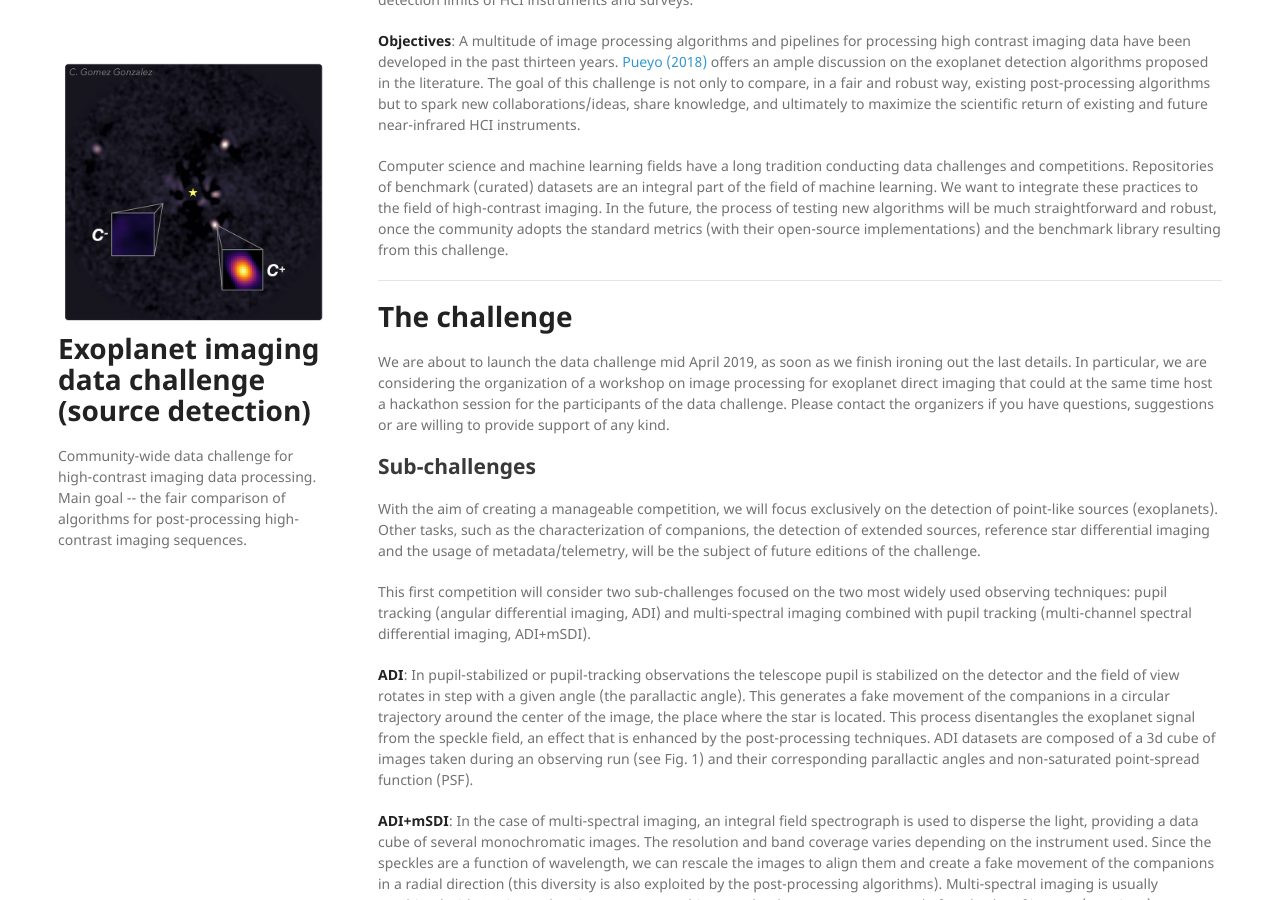
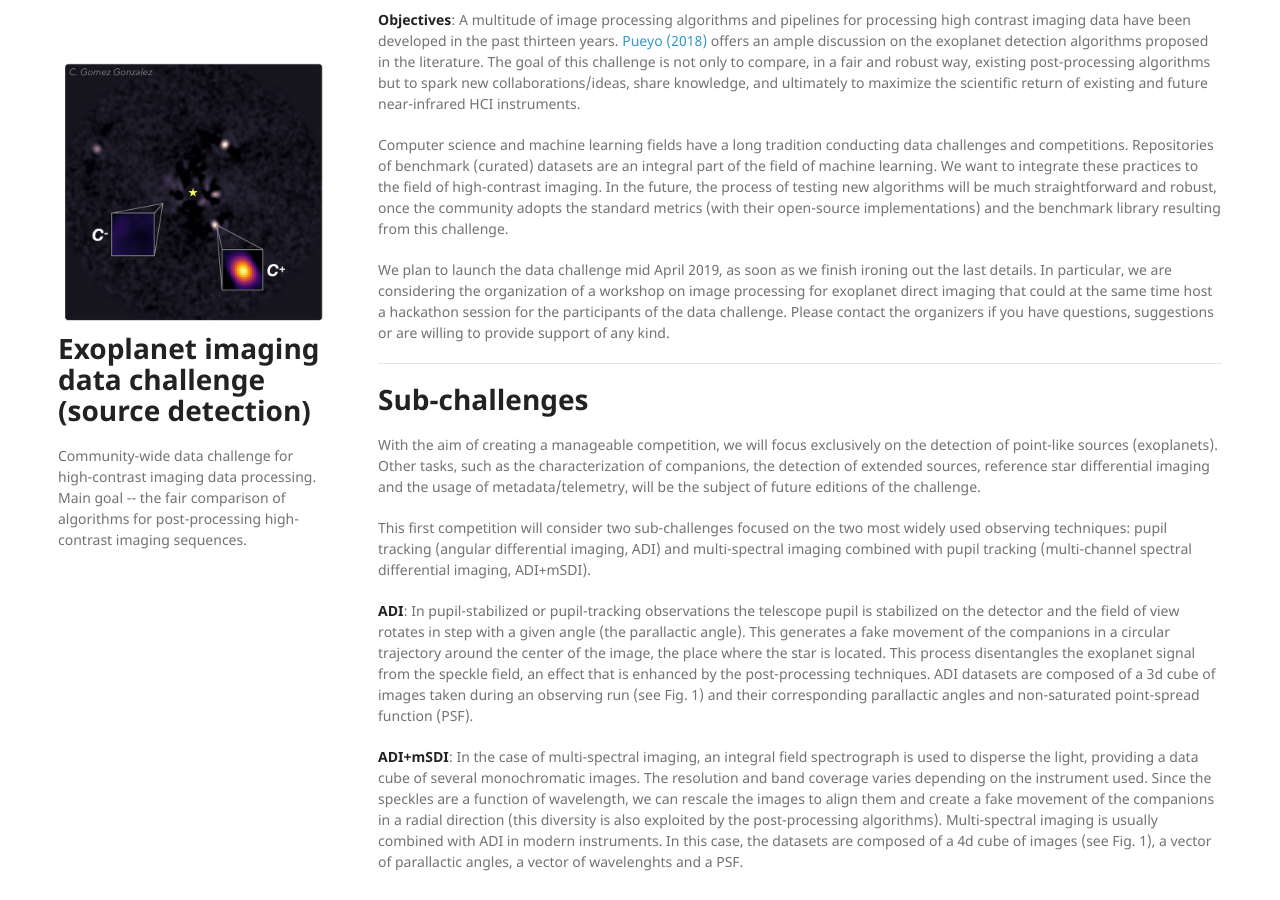
Before and after one commit to carlgogo/exoimaging_challenge, a Jekyll site: the page built from index.md, in a window 1280 px wide and 900 px high, scrolled down 1471 px. Built offline with Jekyll 4.4.1, drawn with Linux system fonts in a browser that asks for light colours; nearby versions of some CDN libraries; our own code applies the rules of GitHub Pages for plain Markdown files; part of the change alters nothing that is shown.

Commit message:
updating index

```diff
--- a/index.md
+++ b/index.md
@@ -11,22 +11,21 @@ In the spirit of openness, anyone can contribute at any stage of the challenge b
 {% include_relative pages/context.md %}
 
 ---
-# The challenge
-
-We are about to launch the data challenge mid April 2019, as soon as we finish ironing out the last details. In particular, we are considering the organization of a workshop on image processing for exoplanet direct imaging that could at the same time host a hackathon session for the participants of the data challenge. Please contact the organizers if you have questions, suggestions or are willing to provide support of any kind.
-
-## Sub-challenges
+# Sub-challenges
 {% include_relative pages/subchallenges.md %}
 
-## Datasets
+---
+# Datasets
 {% include_relative pages/datasets.md %}
 
-## Metrics and scoreboard
+---
+# Metrics and scoreboard
 {% include_relative pages/metrics.md %}
 
-## Organization team and collaborators
+---
+# Organization team and collaborators
 
-### Core team
+## Core team
 
 * Carlos Alberto Gomez Gonzalez, <carlos.gomez@univ-grenoble-alpes.fr> *(challenge design and coordination, metrics definition, webpage content and Codalab implementation)*
 * Corentin Doco, <corentin.doco@phelma.grenoble-inp.fr> *(pre-processing of the contributed datasets)*
@@ -35,7 +34,7 @@ We are about to launch the data challenge mid April 2019, as soon as we finish i
 * Tiffany Meshkat, <meshkat@caltech.edu> *(logistics and data gathering)*
 * Rebecca Jensen-Clem, <rjensenclem@berkeley.edu> *(testing the Codalab submission engine)*
 
-### Collaborators
+## Collaborators
 
 Below we list those who have participated in discussions or provided data for a given high-contrast imaging instrument:
 * Olivier Absil
--- a/pages/context.md
+++ b/pages/context.md
@@ -8,3 +8,5 @@ The two remaining components of high-contrast imaging are the data acquisition t
 **Objectives**: A multitude of image processing algorithms and pipelines for processing high contrast imaging data have been developed in the past thirteen years. [Pueyo (2018)](https://link.springer.com/referenceworkentry/10.1007/978-3-319-30648-3_10-1) offers an ample discussion on the exoplanet detection algorithms proposed in the literature. The goal of this challenge is not only to compare, in a fair and robust way, existing post-processing algorithms but to spark new collaborations/ideas, share knowledge, and ultimately to maximize the scientific return of existing and future near-infrared HCI instruments.
 
 Computer science and machine learning fields have a long tradition conducting data challenges and competitions. Repositories of benchmark (curated) datasets are an integral part of the field of machine learning. We want to integrate these practices to the field of high-contrast imaging. In the future, the process of testing new algorithms will be much straightforward and robust, once the community adopts the standard metrics (with their open-source implementations) and the benchmark library resulting from this challenge.
+
+We plan to launch the data challenge mid April 2019, as soon as we finish ironing out the last details. In particular, we are considering the organization of a workshop on image processing for exoplanet direct imaging that could at the same time host a hackathon session for the participants of the data challenge. Please contact the organizers if you have questions, suggestions or are willing to provide support of any kind.
```
